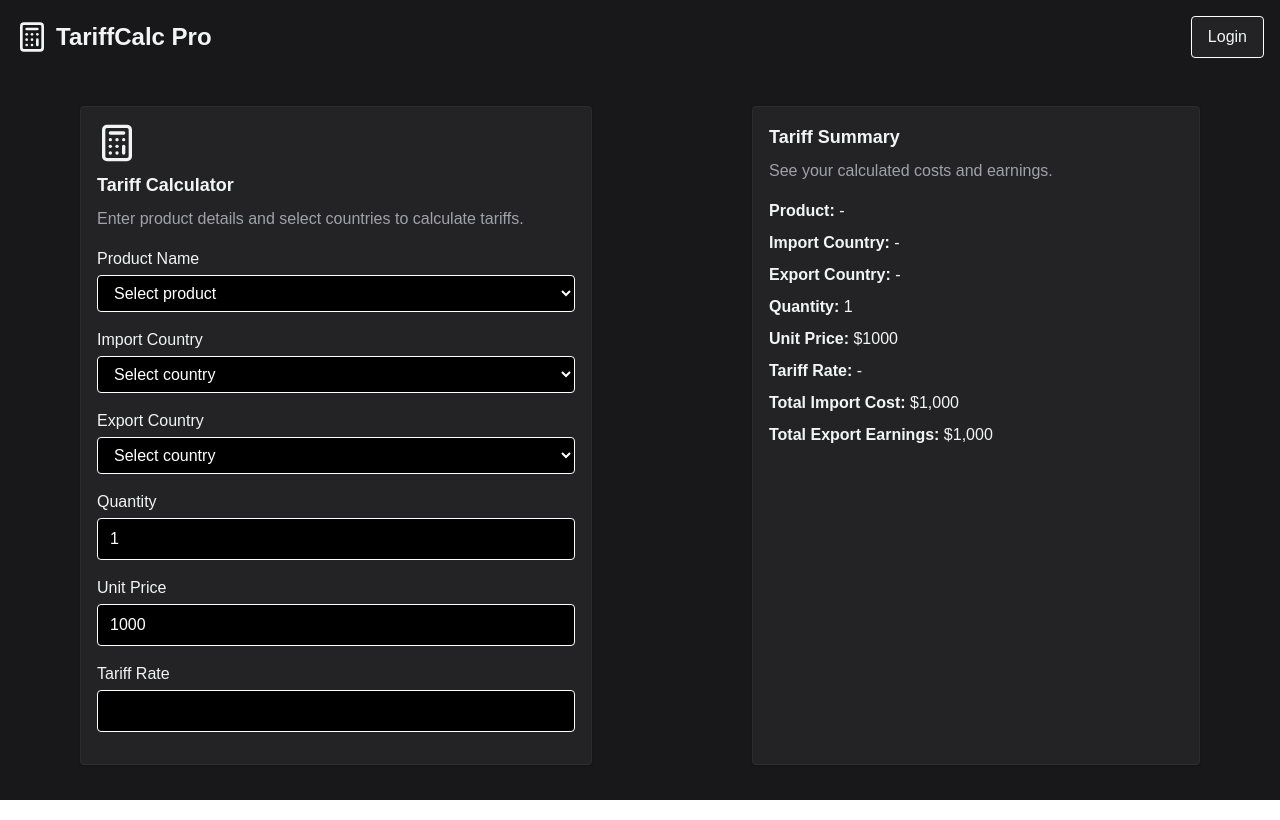
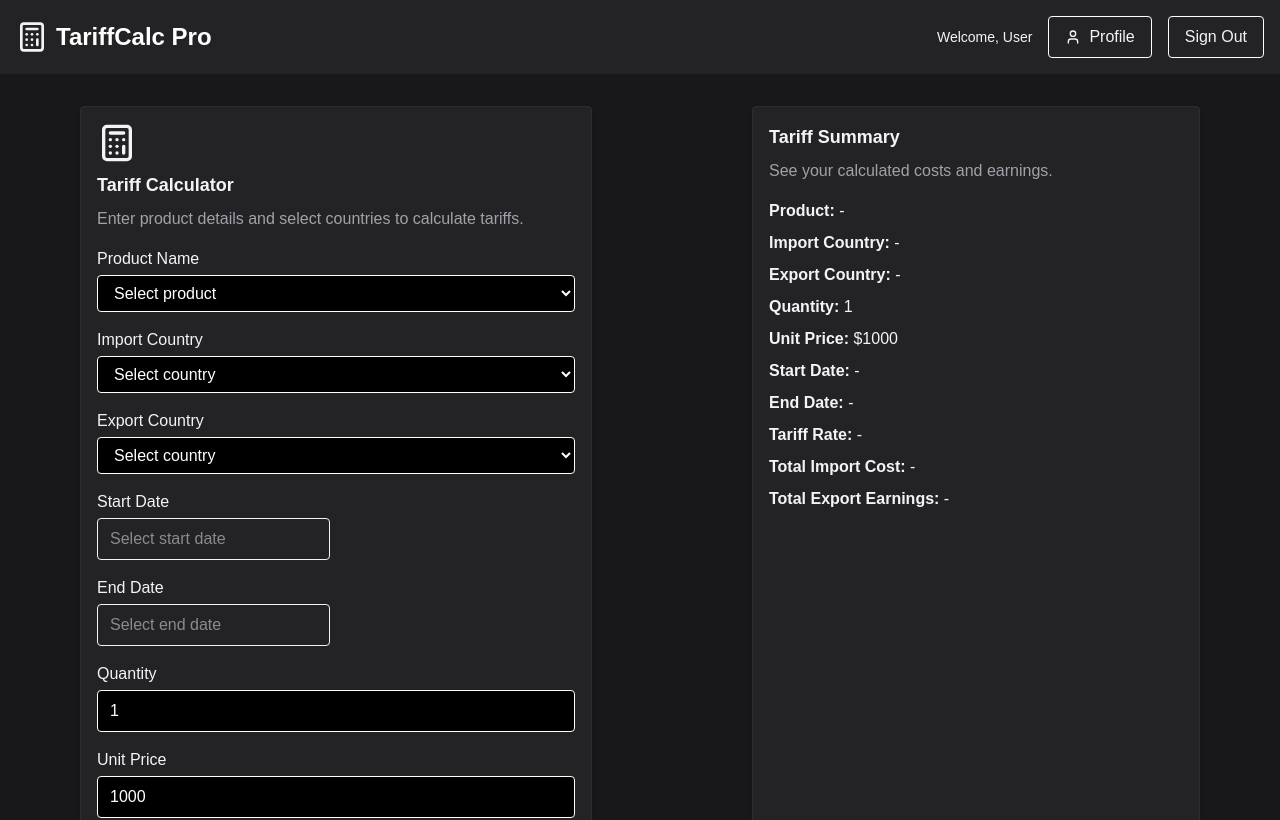
Before and after one commit to tyxyx/tariff, a Next.js app in the folder frontend/: page /calculator in a window 1280 px wide. Shown: the top 820 px of the page. Built offline with nearby package versions, Linux system fonts and the light colour scheme.

Commit message:
add dark mode datepicker and shared PageHeader component for calculator and dashboard pages

```diff
--- /dev/null
+++ b/frontend/app/calculator/datepicker-dark.css
@@ -0,0 +1,69 @@
+.react-datepicker {
+  background-color: #18181b !important;
+  color: #fff !important;
+  border-color: #27272a !important;
+}
+
+.react-datepicker__header {
+  background-color: #27272a !important;
+  border-bottom: 1px solid #3f3f46 !important;
+}
+
+.react-datepicker__current-month,
+.react-datepicker-time__header,
+.react-datepicker-year-header {
+  color: #fff !important;
+}
+
+.react-datepicker__day,
+.react-datepicker__day-name {
+  color: #fff !important;
+}
+
+.react-datepicker__day--selected,
+.react-datepicker__day--keyboard-selected {
+  background-color: #27272a !important;
+  color: #fff !important;
+}
+
+.react-datepicker__day:hover {
+  background-color: #27272a !important;
+  color: #fff !important;
+}
+
+.react-datepicker__day:hover,
+.react-datepicker__day--selected:hover,
+.react-datepicker__day--keyboard-selected:hover,
+.react-datepicker__day--in-selecting-range:hover,
+.react-datepicker__day--in-range:hover,
+.react-datepicker__day--range-start:hover,
+.react-datepicker__day--range-end:hover {
+  background-color: #3f3f46 !important;
+  color: #fff !important;
+}
+
+.react-datepicker__day--range-start,
+.react-datepicker__day--range-end {
+  background-color: #27272a !important;
+  color: #fff !important;
+}
+
+.react-datepicker__triangle {
+  display: none;
+}
+
+.react-datepicker__day--selected,
+.react-datepicker__day--selected:hover,
+.react-datepicker__day--keyboard-selected,
+.react-datepicker__day--keyboard-selected:hover,
+.react-datepicker__day--in-selecting-range,
+.react-datepicker__day--in-selecting-range:hover,
+.react-datepicker__day--in-range,
+.react-datepicker__day--in-range:hover,
+.react-datepicker__day--range-start,
+.react-datepicker__day--range-start:hover,
+.react-datepicker__day--range-end,
+.react-datepicker__day--range-end:hover {
+  background-color: #3f3f46 !important;
+  color: #fff !important;
+}
--- a/frontend/app/calculator/page.js
+++ b/frontend/app/calculator/page.js
@@ -4,9 +4,13 @@ import { Button } from "@/components/ui/button";
 import { colors } from "@/styles/colors";
 import { Card, CardContent, CardHeader, CardTitle, CardDescription } from "@/components/ui/card";
 import { Calculator } from "lucide-react";
-import Header from "@/components/ui/header";
 import { useState } from "react";
 import { useEffect } from "react";
+import PageHeader from "@/components/ui/PageHeader";
+import DatePicker from "react-datepicker";
+import "react-datepicker/dist/react-datepicker.css";
+import "react-datepicker/dist/react-datepicker.css";
+import "./datepicker-dark.css";
 
 // Hardcoded for now
 const countries = [
@@ -35,6 +39,9 @@ export default function CalculatorPage() {
   const [tariffRate, setTariffRate] = useState(0);
   const [quantity, setQuantity] = useState(1);
   const [unitPrice, setUnitPrice] = useState(1000);
+  const [startDate, setStartDate] = useState("");
+  const [endDate, setEndDate] = useState("");
+  const [dateError, setDateError] = useState("");
 
   function getTariffRate(product, importCountry, exportCountry) {
     // Replace ltrrrrrrrrrrrr
@@ -50,16 +57,25 @@ export default function CalculatorPage() {
     setTariffRate(getTariffRate(product, importCountry, exportCountry));
   }, [product, importCountry, exportCountry]);
 
+  // Date validation
+  useEffect(() => {
+    if (startDate && endDate && startDate > endDate) {
+      setDateError("Start date cannot be later than end date.");
+    } else {
+      setDateError("");
+    }
+  }, [startDate, endDate]);
+
   // Calculate costs (anyhow now)
   const totalImportCost = quantity * unitPrice * (1 + tariffRate);
   const totalExportEarnings = quantity * unitPrice;
 
- return (
+  return (
     <div
       className="min-h-screen"
       style={{ backgroundColor: colors.background, color: colors.text }}
     >
-      <Header />
+      <PageHeader />
       <div className="container mx-auto px-4 py-8 flex flex-col md:flex-row gap-8">
         {/* Calculator Card */}
         <Card className="max-w-lg w-full mx-auto">
@@ -80,7 +96,7 @@ export default function CalculatorPage() {
                   value={product}
                   onChange={e => setProduct(e.target.value)}
                 >
-                  <option value="">Select product</option>
+                  <option value="" disabled hidden>Select product</option>
                   {products.map(product => (
                     <option key={product} value={product}>{product}</option>
                   ))}
@@ -94,7 +110,7 @@ export default function CalculatorPage() {
                   value={importCountry}
                   onChange={e => setImportCountry(e.target.value)}
                 >
-                  <option value="">Select country</option>
+                  <option value="" disabled hidden>Select country</option>
                   {countries.map(country => (
                     <option key={country} value={country}>{country}</option>
                   ))}
@@ -108,12 +124,45 @@ export default function CalculatorPage() {
                   value={exportCountry}
                   onChange={e => setExportCountry(e.target.value)}
                 >
-                  <option value="">Select country</option>
+                  <option value="" disabled hidden>Select country</option>
                   {countries.map(country => (
                     <option key={country} value={country}>{country}</option>
                   ))}
                 </select>
               </div>
+              <div>
+                <label className="block mb-1 font-medium">Start Date</label>
+                <DatePicker
+                  selected={startDate}
+                  onChange={date => setStartDate(date)}
+                  selectsStart
+                  startDate={startDate}
+                  endDate={endDate}
+                  maxDate={endDate}
+                  placeholderText="Select start date"
+                  className="w-full border rounded px-3 py-2"
+                  popperPlacement="bottom"
+                  style={{ backgroundColor: "black", color: "white" }}
+                />
+              </div>
+              <div>
+                <label className="block mb-1 font-medium">End Date</label>
+                <DatePicker
+                  selected={endDate}
+                  onChange={date => setEndDate(date)}
+                  selectsEnd
+                  startDate={startDate}
+                  endDate={endDate}
+                  minDate={startDate}
+                  placeholderText="Select end date"
+                  className="w-full border rounded px-3 py-2"
+                  popperPlacement="bottom"
+                  style={{ backgroundColor: "black", color: "white" }}
+                />
+              </div>
+              {dateError && (
+                <div className="text-red-500 text-sm">{dateError}</div>
+              )}
               <div>
                 <label className="block mb-1 font-medium">Quantity</label>
                 <input
@@ -122,7 +171,10 @@ export default function CalculatorPage() {
                   className="w-full border rounded px-3 py-2"
                   style={{ backgroundColor: "black", color: "white" }}
                   value={quantity}
-                  onChange={e => setQuantity(Number(e.target.value))}
+                  onChange={e => {
+                    const val = e.target.value.replace(/^0+/, "");
+                    setQuantity(val === "" ? "" : Number(val));
+                  }}
                   placeholder="Enter quantity"
                 />
               </div>
@@ -134,7 +186,10 @@ export default function CalculatorPage() {
                   className="w-full border rounded px-3 py-2"
                   style={{ backgroundColor: "black", color: "white" }}
                   value={unitPrice}
-                  onChange={e => setUnitPrice(Number(e.target.value))}
+                  onChange={e => {
+                    const val = e.target.value.replace(/^0+/, "");
+                    setUnitPrice(val === "" ? "" : Number(val));
+                  }}
                   placeholder="Enter unit price"
                 />
               </div>
@@ -177,13 +232,25 @@ export default function CalculatorPage() {
                 <strong>Unit Price:</strong> ${unitPrice}
               </li>
               <li>
+                <strong>Start Date:</strong> {startDate ? startDate.toLocaleDateString() : "-"}
+              </li>
+              <li>
+                <strong>End Date:</strong> {endDate ? endDate.toLocaleDateString() : "-"}
+              </li>
+              <li>
                 <strong>Tariff Rate:</strong> {tariffRate ? `${(tariffRate * 100).toFixed(2)}%` : "-"}
               </li>
               <li>
-                <strong>Total Import Cost:</strong> ${totalImportCost.toLocaleString()}
+                <strong>Total Import Cost:</strong>{" "}
+                {product && importCountry && exportCountry && quantity && unitPrice
+                  ? `$${totalImportCost.toLocaleString()}`
+                  : "-"}
               </li>
               <li>
-                <strong>Total Export Earnings:</strong> ${totalExportEarnings.toLocaleString()}
+                <strong>Total Export Earnings:</strong>{" "}
+                {product && importCountry && exportCountry && quantity && unitPrice
+                  ? `$${totalExportEarnings.toLocaleString()}`
+                  : "-"}
               </li>
             </ul>
           </CardContent>
--- a/frontend/app/dashboard/page.js
+++ b/frontend/app/dashboard/page.js
@@ -9,6 +9,7 @@ import {
 } from "@/components/ui/card";
 import { Calculator, Settings, Users, User, History, Map } from "lucide-react";
 import { colors } from "@/styles/colors";
+import PageHeader from "@/components/ui/PageHeader";
 export default function DashboardPage() {
   //   const { user, logout } = useAuth();
   //   const router = useRouter();
@@ -31,38 +32,7 @@ export default function DashboardPage() {
       style={{ backgroundColor: colors.background, color: colors.text }}
     >
       {/* Header */}
-      <header
-        style={{ backgroundColor: colors.card, color: colors.text }}
-      >
-        <div className="container mx-auto px-4 py-4">
-          <div className="flex items-center justify-between">
-            <div className="flex items-center gap-2">
-              <Calculator className="h-8 w-8 text-primary" />
-              <h1 className="text-2xl font-bold text-foreground">
-                TariffCalc Pro
-              </h1>
-            </div>
-            <div className="flex items-center gap-4">
-              <span className="text-sm text-muted-foreground">
-                {/* Welcome, {user.name} */}
-                Welcome, User
-              </span>
-              <Link href="/profile">
-                <Button
-                  variant="ghost"
-                  size="sm"
-                  className="gap-2 flex items-center"
-                >
-                  <User className="h-4 w-4" />
-                  Profile
-                </Button>
-              </Link>
-              {/* <Button variant="outline" onClick={handleLogout}> */}
-              <Button variant="outline">Sign Out</Button>
-            </div>
-          </div>
-        </div>
-      </header>
+      <PageHeader />
 
       <div className="container mx-auto px-4 py-8">
         <div className="mb-8">
--- /dev/null
+++ b/frontend/components/ui/PageHeader.js
@@ -0,0 +1,41 @@
+import Link from "next/link";
+import { Button } from "@/components/ui/button";
+import { Calculator, User } from "lucide-react";
+import { colors } from "@/styles/colors";
+
+export default function PageHeader() {
+  return (
+          <header
+        style={{ backgroundColor: colors.card, color: colors.text }}
+      >
+        <div className="container mx-auto px-4 py-4">
+          <div className="flex items-center justify-between">
+            <div className="flex items-center gap-2">
+              <Calculator className="h-8 w-8 text-primary" />
+              <h1 className="text-2xl font-bold text-white">
+                TariffCalc Pro
+              </h1>
+            </div>
+            <div className="flex items-center gap-4">
+              <span className="text-sm text-muted-foreground">
+                {/* Welcome, {user.name} */}
+                Welcome, User
+              </span>
+              <Link href="/profile">
+                <Button
+                  variant="ghost"
+                  size="sm"
+                  className="gap-2 flex items-center"
+                >
+                  <User className="h-4 w-4" />
+                  Profile
+                </Button>
+              </Link>
+              {/* <Button variant="outline" onClick={handleLogout}> */}
+              <Button variant="outline">Sign Out</Button>
+            </div>
+          </div>
+        </div>
+      </header>
+  );
+}
--- a/frontend/package.json
+++ b/frontend/package.json
@@ -9,9 +9,11 @@
     "lint": "eslint"
   },
   "dependencies": {
+    "date-fns": "^4.1.0",
     "lucide-react": "^0.544.0",
     "next": "^15.5.3",
     "react": "^19.1.1",
+    "react-datepicker": "^8.7.0",
     "react-dom": "^19.1.1"
   },
   "devDependencies": {
```
Also changed, not shown: 1 other file (tests, documents, lock files or other folders). Lines whose indentation alone changed are shown as unchanged.
